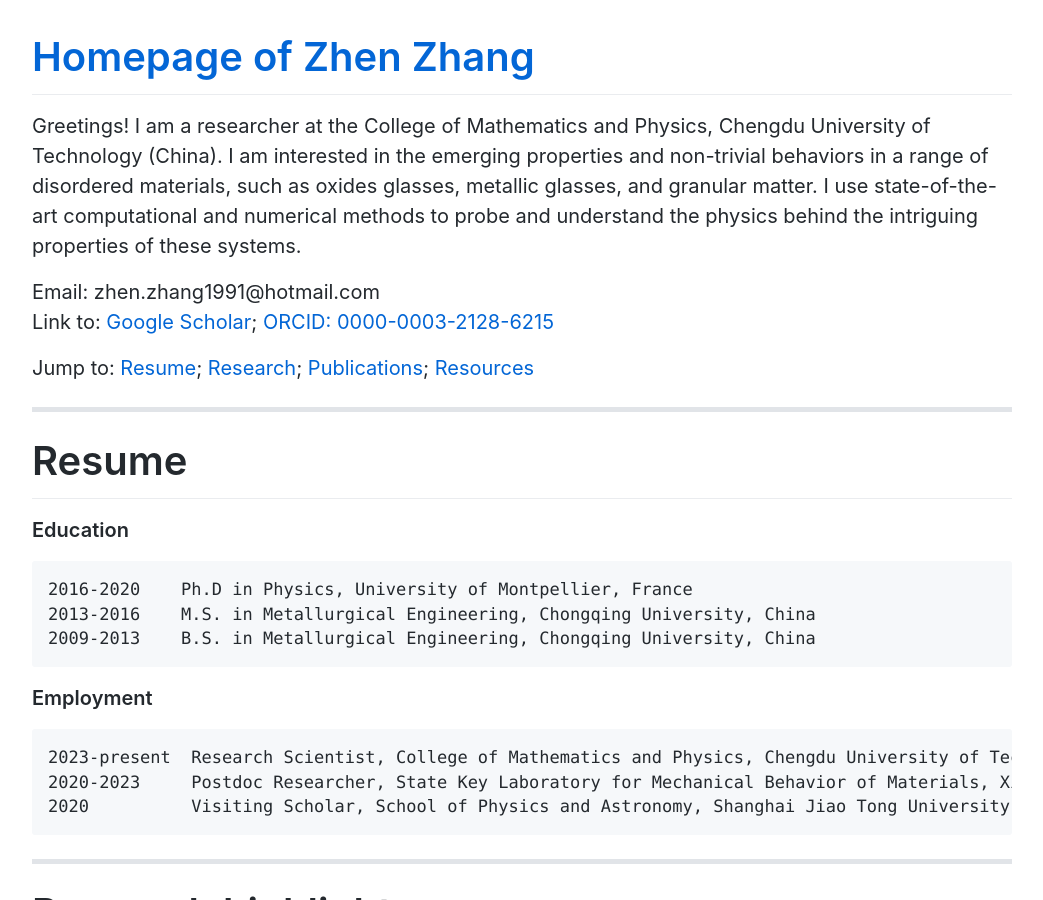
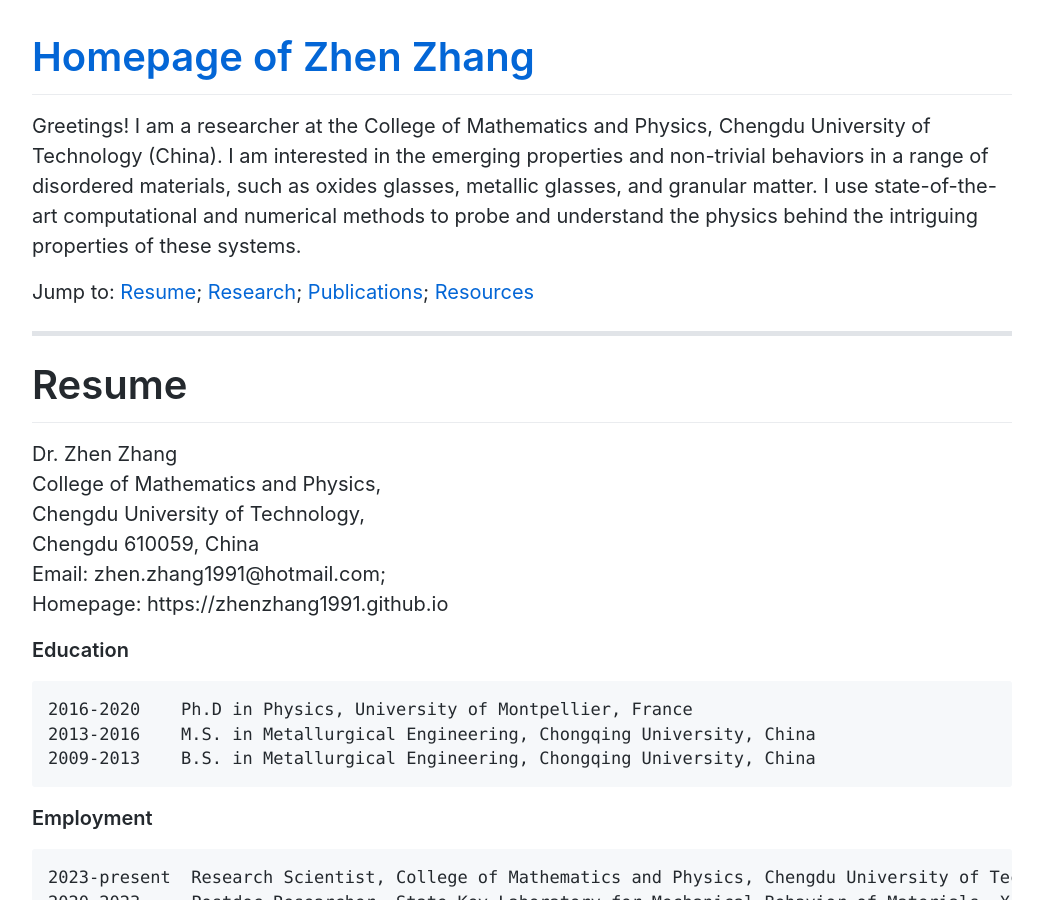
Before and after one commit to zhenzhang1991/zhenzhang1991.github.io, a Jekyll site: the page built from index.md, in a window 1280 px wide and 900 px high. Shown: the whole window, without its empty margins (118-1161 px from the left). Built offline with Jekyll 4.4.1, drawn with Linux system fonts in a browser that asks for light colours; comment, search, counter and statistics services are not loaded.

Commit message:
Update index.md

```diff
--- a/index.md
+++ b/index.md
@@ -4,14 +4,16 @@ layout: default
 
 Greetings! I am a researcher at the College of Mathematics and Physics, Chengdu University of Technology (China). I am interested in the emerging properties and non-trivial behaviors in a range of disordered materials, such as oxides glasses, metallic glasses, and granular matter. I use state-of-the-art computational and numerical methods to probe and understand the physics behind the intriguing properties of these systems.
 
-Email: zhen.zhang1991@hotmail.com <br>
-Link to: [Google Scholar](https://scholar.google.com/citations?user=xlcoVIUAAAAJ&hl=en);
-[ORCID: 0000-0003-2128-6215](https://orcid.org/0000-0003-2128-6215)
-
 Jump to: [Resume](#resume); [Research](#research-highlights); [Publications](#publications); [Resources](#resources)
 * * *
 
 # Resume
+Dr. Zhen Zhang<br>
+College of Mathematics and Physics,<br>
+Chengdu University of Technology,<br>
+Chengdu 610059, China<br>
+Email: zhen.zhang1991@hotmail.com; <br>
+Homepage: https://zhenzhang1991.github.io
 
 **Education**
 <pre>
```
